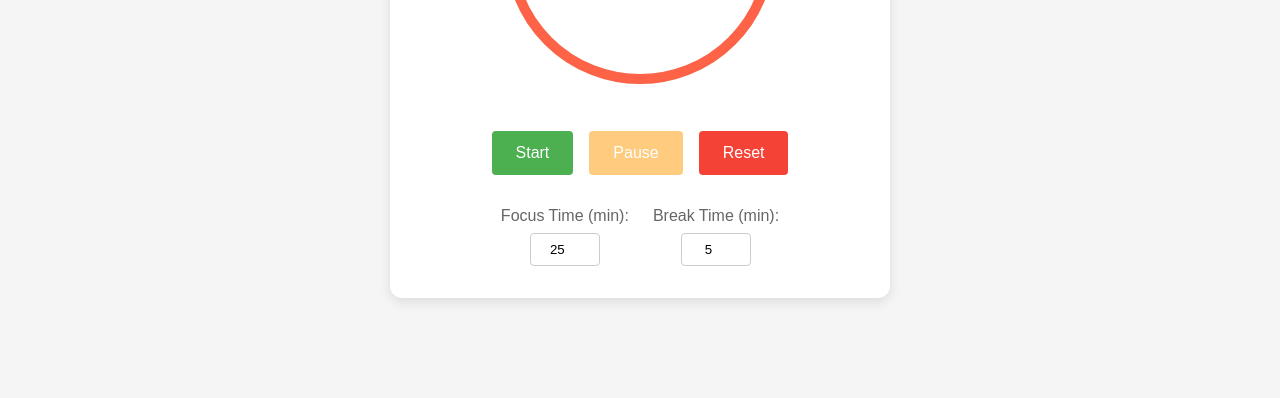
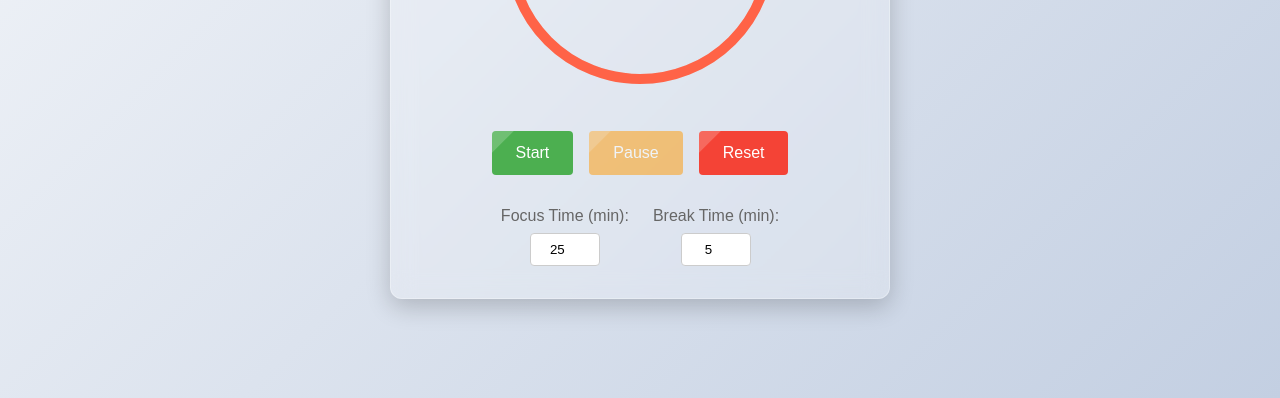
Before and after one commit to Rajusharma1095/Pomodoro-Timer, a plain HTML site: page index.html in a window 1280 px wide. Shown: the part 402-800 px from the top of the page. Drawn offline with Linux system fonts and the light colour scheme.

Commit message:
Update styles.css

```diff
--- a/styles.css
+++ b/styles.css
@@ -10,7 +10,7 @@ body {
     justify-content: center;
     align-items: center;
     min-height: 100vh;
-    background-color: #f5f5f5;
+    background: linear-gradient(135deg, #f5f7fa, #c3cfe2);
 }
 
 .container {
@@ -18,9 +18,11 @@ body {
     width: 100%;
     max-width: 500px;
     padding: 2rem;
-    box-shadow: 0 4px 12px rgba(0, 0, 0, 0.1);
     border-radius: 12px;
-    background-color: #fff;
+    background: rgba(255, 255, 255, 0.2);
+    backdrop-filter: blur(12px);
+    border: 1px solid rgba(255, 255, 255, 0.3);
+    box-shadow: 0 8px 24px rgba(0, 0, 0, 0.2);
 }
 
 h1 {
@@ -67,6 +69,23 @@ h1 {
     font-size: 3.5rem;
     font-weight: bold;
     color: #333;
+    text-shadow: 0 0 8px rgba(76, 175, 80, 0.5);
+}
+
+/* Pulsing animation when timer is active */
+.timer-display.active .time {
+    animation: pulse 1.5s infinite;
+}
+
+@keyframes pulse {
+    0%, 100% {
+        transform: scale(1);
+        opacity: 1;
+    }
+    50% {
+        transform: scale(1.05);
+        opacity: 0.7;
+    }
 }
 
 .mode {
@@ -91,6 +110,26 @@ button {
     background-color: #f0f0f0;
     color: #333;
     transition: all 0.2s ease;
+    position: relative;
+    overflow: hidden;
+    z-index: 1;
+}
+
+button::before {
+    content: '';
+    position: absolute;
+    top: 0;
+    left: -100%;
+    width: 100%;
+    height: 100%;
+    background: rgba(255, 255, 255, 0.2);
+    transform: skewX(-45deg);
+    transition: left 0.4s;
+    z-index: 0;
+}
+
+button:hover::before {
+    left: 100%;
 }
 
 button:hover {
@@ -106,6 +145,7 @@ button:disabled {
     cursor: not-allowed;
 }
 
+/* Specific Buttons */
 #start-btn {
     background-color: #4caf50;
     color: #fff;
```
